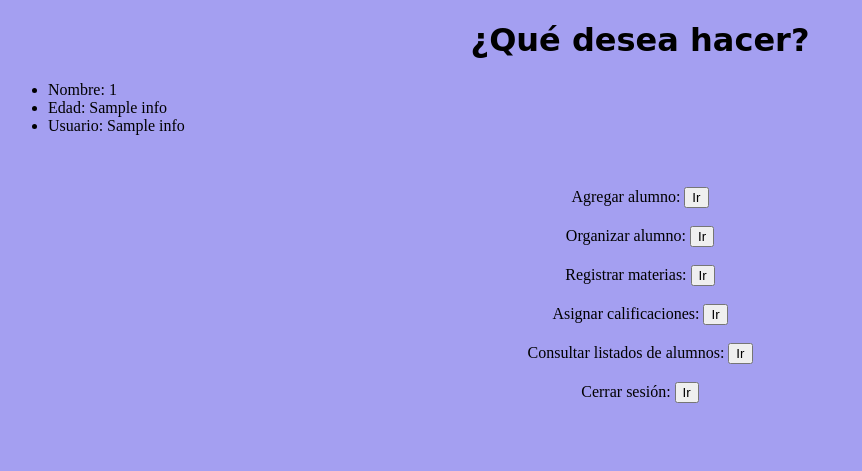
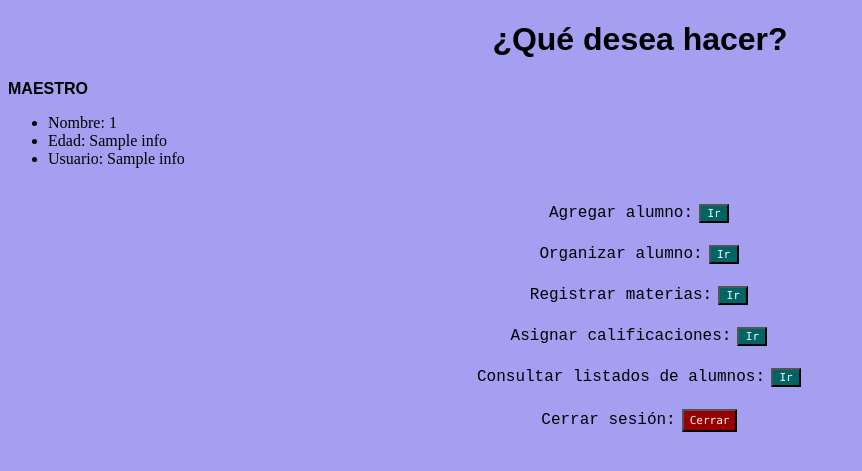
Before and after one commit to edu-dev1/app, a Flask app: template templates/teacher_menu.html in a window 1280 px wide. Shown: the top 471 px of the page, without its empty margins (0-862 px from the left). Run offline with Flask 3, Linux system fonts and the light colour scheme; the template is opened without the code that fills it: most values are stand-ins (such as "Sample title", 1, 10 or a date in 2020); parts of the project's set-up code (start-up, migrations or seed data) failed here and were passed over.

Commit message:
Update teacher_menu.html
Agregué mejores diseños

```diff
--- a/templates/teacher_menu.html
+++ b/templates/teacher_menu.html
@@ -4,8 +4,6 @@
     <head>
         <meta charset="UTF-8">
         <title>Menú del Maestro</title>
-        <!--<link rel="stylesheet" href="{{ url_for('static', filename='style_register.css') }}">-->
-
         <!--CSS-->
         <style>
             body{
@@ -13,10 +11,32 @@
                 text-align: center;
             }
             h1{
-                font-family: cursive;
+                font-family: Arial, Helvetica, sans-serif;
+            }
+            h2{
+                text-align: left;
+                font-size: medium;
+                font-family: Arial, Helvetica, sans-serif;
             }
             .list{
                 text-align: left;
+            }
+            .button{
+                color: white;
+                font-size: 11px;
+                margin: 2px;
+                cursor: pointer;
+                font-family: "Consolas";
+                width: 30px;
+                background-color: rgb(0, 100, 100);
+            }
+            .bc{
+                background-color: rgb(150, 0, 0);
+                width: 55px;
+                height: 23px;
+            }
+            label{
+                font-family: 'Courier New', Courier, monospace;
             }
         </style>
     </head>
@@ -24,6 +44,7 @@
     <body>
         <h1> ¿Qué desea hacer?</h1>
         <!--Lista-->
+        <h2>MAESTRO</h2>
         <ul class="list">
             <li>Nombre: {{ info[0][0] }}</li>
             <li>Edad: {{ info[0][1] }}</li>
@@ -31,10 +52,9 @@
         </ul>
         <br>
         <!--Botón agregar alumno-->
-        <br>
         <label>Agregar alumno:</label>
         <a href="{{ url_for('show_add_student') }}">
-            <button>Ir</button>
+            <button class="button">Ir</button>
         </a>
 
         <!--Botón organizar alumno-->
@@ -42,7 +62,7 @@
         <br>
         <label>Organizar alumno:</label>
         <a href="{{ url_for('show_organize_student') }}">
-            <button>Ir</button>
+            <button class="button">Ir</button>
         </a>
 
         <!--Botón registrar materias-->
@@ -50,29 +70,28 @@
         <br>
         <label>Registrar materias:</label>
         <a href="{{ url_for('show_regs_subjects') }}">
-            <button>Ir</button>
+            <button class="button">Ir</button>
         </a>
         <br>
         <br>
         <!--Botón de asignar o modificar calificaciones-->
         <label>Asignar calificaciones:</label>
         <a href="{{ url_for('show_set_grades') }}">
-            <button>Ir</button>
+            <button class="button">Ir</button>
         </a>
         <br>
         <br>
         <!--Botón de asignar o modificar calificaciones-->
         <label>Consultar listados de alumnos:</label>
         <a href="{{ url_for('show_students') }}">
-            <button>Ir</button>
+            <button class="button">Ir</button>
         </a>
         <br>
         <br>
         <!--Botón de cerrar sesión-->
         <label>Cerrar sesión:</label>
         <a href="{{ url_for('logout') }}">
-            <button>Ir</button>
+            <button class="button bc">Cerrar</button>
         </a>
-
     </body>
 </html>
```
